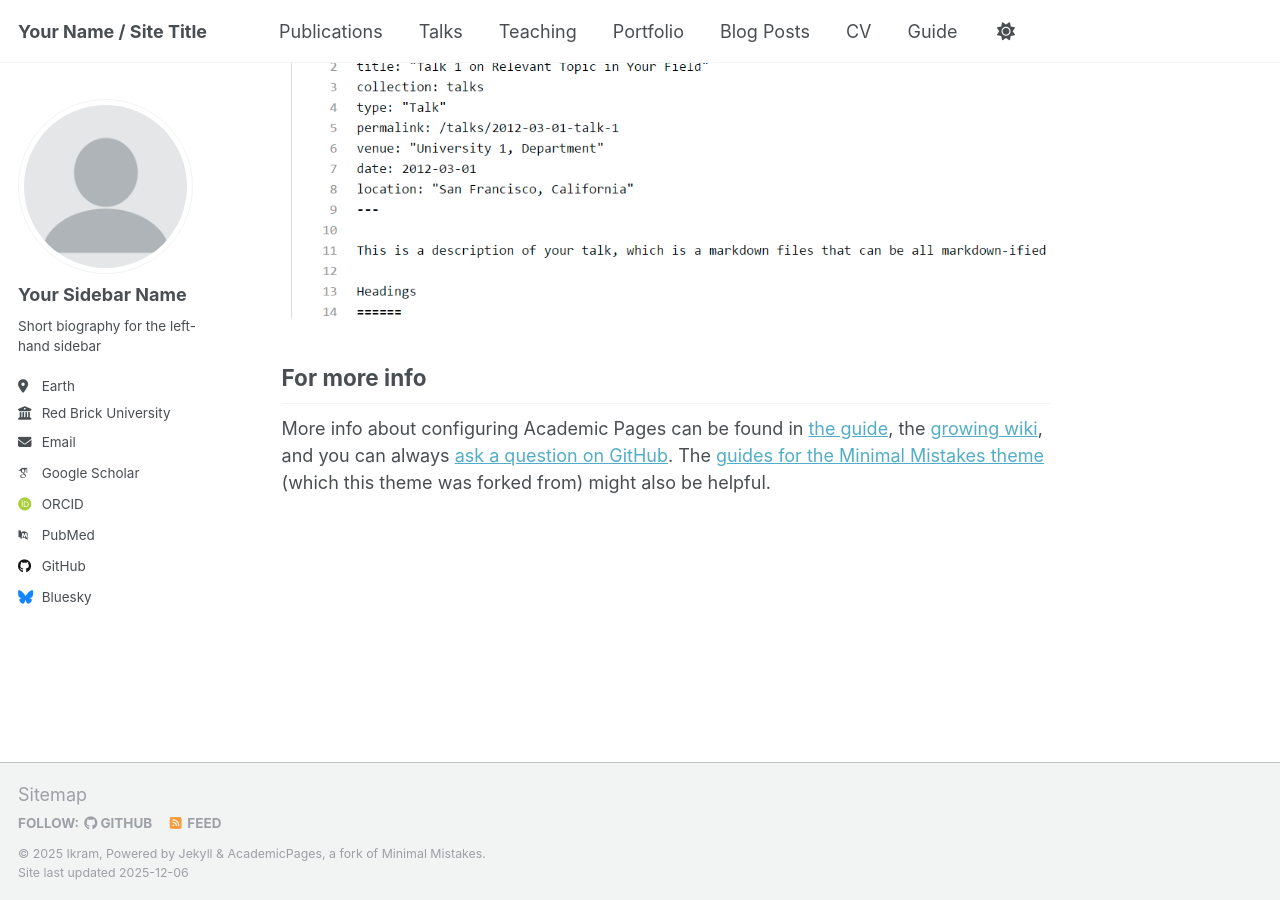
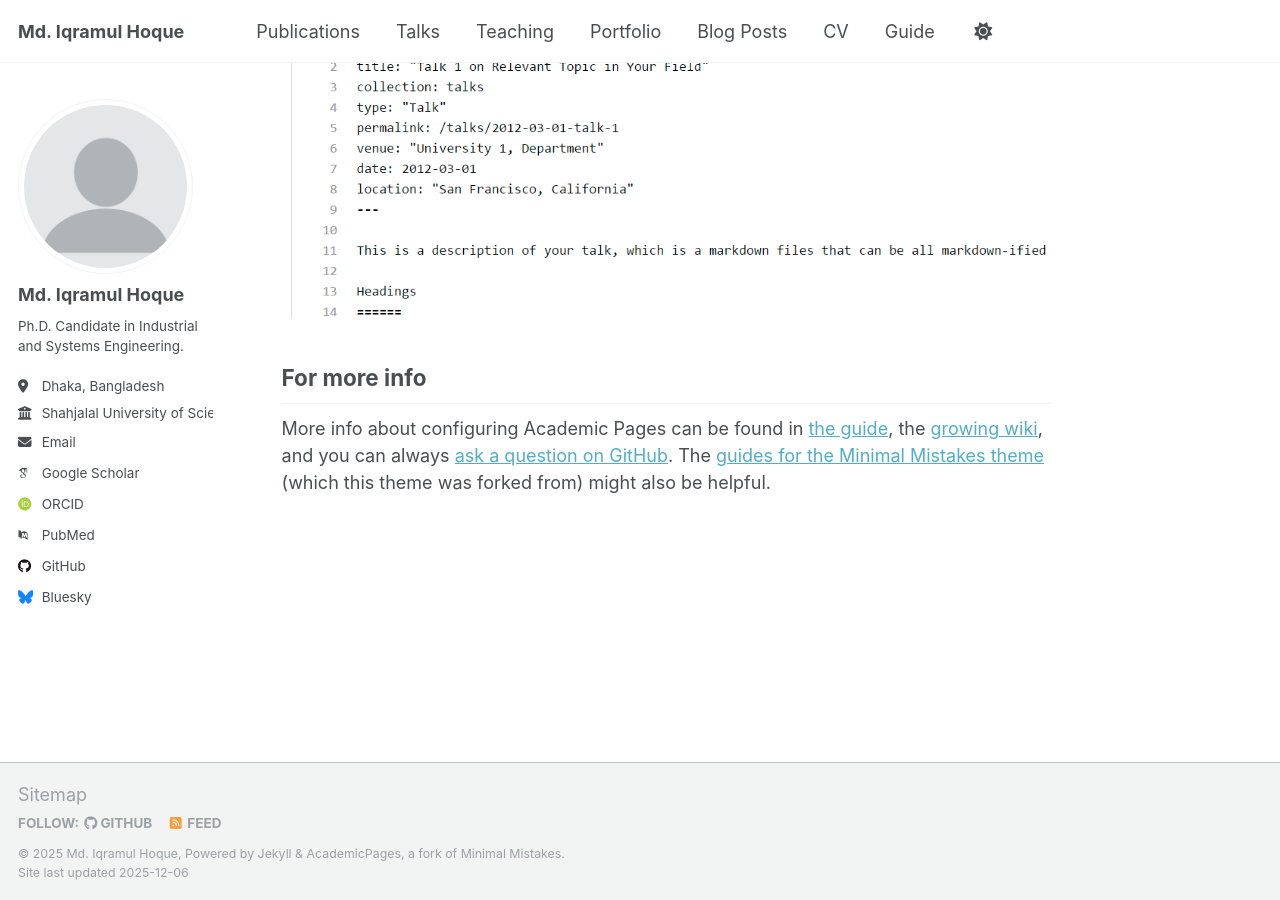
Before and after one commit to Ikramul-hq/Ikramul-hq.github.io, a Jekyll site: the page built from _pages/about.md, in a window 1280 px wide and 900 px high, scrolled down 2880 px. Built offline with Jekyll 4.4.1, drawn with Linux system fonts in a browser that asks for light colours; some web fonts are replaced; a script that is not in the unit is left out.

Commit message:
Update site title and author information in config

```diff
--- a/_config.yml
+++ b/_config.yml
@@ -9,11 +9,11 @@
 # Basic Site Settings
 locale                   : "en-US"
 site_theme               : "default"
-title                    : "Your Name / Site Title"
+title                    : "Md. Iqramul Hoque"
 title_separator          : "-"
-name                     : &name "Ikram"
+name                     : &name "Md. Iqramul Hoque"
 description              : &description "personal description"
-url                      : https://academicpages.github.io # the base hostname & protocol for your site e.g. "https://[your GitHub username].github.io" or if you already have some other page hosted on Github then use "https://[your GitHub username].github.io/[Your Repo Name]"
+url                      : https://Ikramul-hq.github.io # the base hostname & protocol for your site e.g. "https://[your GitHub username].github.io" or if you already have some other page hosted on Github then use "https://[your GitHub username].github.io/[Your Repo Name]"
 baseurl                  : "" # the subpath of your site, e.g. "/blog"
 repository               : "academicpages/academicpages.github.io"
 
@@ -23,18 +23,19 @@ repository               : "academicpages/academicpages.github.io"
 author:
   # Biographic information
   avatar           : "profile.png"
-  name             : "Your Sidebar Name"
-  pronouns         : # example: "she/her"
-  bio              : "Short biography for the left-hand sidebar"
-  location         : "Earth"
-  employer         : "Red Brick University"
+  name             : "Md. Iqramul Hoque"
+  pronouns         : # example: "he/him"
+
+  bio              : "Ph.D. Candidate in Industrial and Systems Engineering."
+  location         : "Dhaka, Bangladesh"
+  employer         : "Shahjalal University of Science and Technology"
   uri              : # URL
-  email            : "none@example.org"
+  email            : "ikramulh282@gmail.com"
 
   # Academic websites
   academia         : # URL
   arxiv            : # URL - Update with the correct link to your profile
-  googlescholar    : "https://scholar.google.com/citations?user=PS_CX0AAAAAJ"
+  googlescholar    : "https://scholar.google.com/citations?hl=en&user=1WYAO1MAAAAJ"
   inspire-hep      : # URL
   impactstory      : # URL
   orcid            : "http://orcid.org/yourorcidurl"
```
